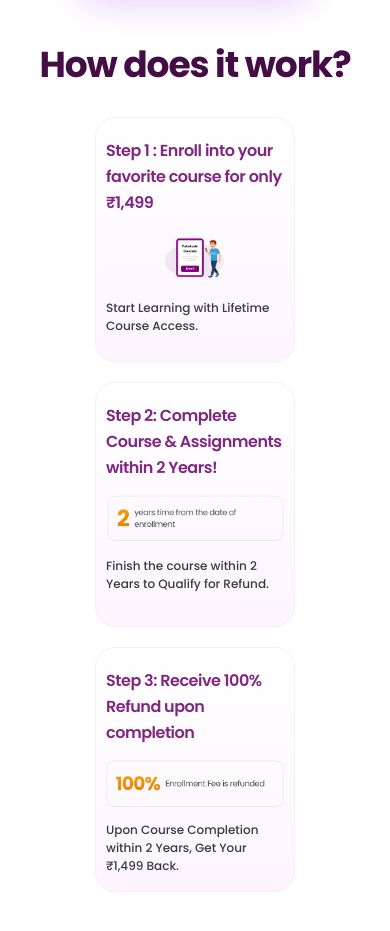
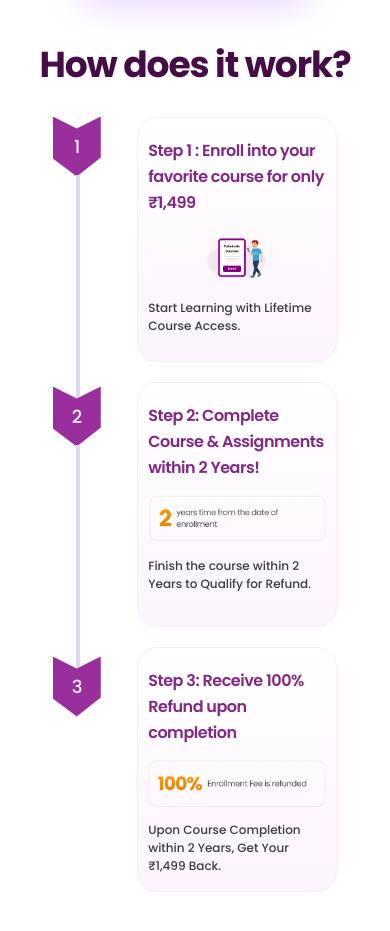
Before and after one commit to itsindrajput/tuteDude, a React (Vite) app: page / in a window 390 px wide. Shown: the part 2297-3228 px from the top of the page. Built offline with nearby package versions, Linux system fonts and the light colour scheme.

Commit message:
Responsive Offer Sec

```diff
--- a/src/components/offers/Offer.jsx
+++ b/src/components/offers/Offer.jsx
@@ -52,7 +52,16 @@ const Offer = () => {
 
         <div className={style.work_Card_Container}>
           <h3>How does it work?</h3>
-
+          <div className={style.mobile_steps_container}>
+            <div className={style.mobile_steps}>
+              <ul>
+                <li>1</li>
+                <span className={style.mobile_hr1}></span>
+                <li>2</li>
+                <span className={style.mobile_hr2}></span>
+                <li>3</li>
+              </ul>
+            </div>
             <div className={style.step_Card_Container}>
               {stepData.map((data, index) => (
                 <StepCard
@@ -67,6 +76,7 @@ const Offer = () => {
             </div>
           </div>
         </div>
+      </div>
     </>
   );
 };
--- a/src/components/offers/Offer.module.css
+++ b/src/components/offers/Offer.module.css
@@ -114,6 +114,9 @@
   letter-spacing: -0.03em;
   color: #450d45;
   margin-bottom: 25px;
+}
+.mobile_steps {
+  display: none;
 }
 
 /*Css for the mediam large screen*/
@@ -238,4 +241,61 @@
     color: #450d45;
     margin-bottom: 25px;
   }
+
+  .mobile_steps_container {
+    display: flex;
+    flex-direction: row;
+    gap: 10px;
+    width: 100%;
+    margin: 0 auto;
+    justify-content: space-around;
+  }
+  .mobile_steps {
+    display: block;
+  }
+  .mobile_steps ul {
+    list-style-type: none;
+    gap: 210px;
+    display: flex;
+    flex-direction: column;
+    position: relative;
+  }
+  .mobile_steps li {
+    width: 100px;
+    background-color: #992e9d;
+    clip-path: polygon(100% 68%, 50% 100%, 0 70%, 0 0, 50% 20%, 100% 0);
+    display: flex;
+    flex-direction: column;
+    justify-content: center;
+    align-items: center;
+    padding: 8px 24px;
+    isolation: isolate;
+    width: 45px;
+    height: 60px;
+
+    font-weight: 500;
+    font-size: 18px;
+    line-height: 28px;
+    text-align: center;
+    letter-spacing: -0.03em;
+    color: #fcf5fe;
+  }
+  .mobile_hr1 {
+    content: "";
+    position: absolute;
+    width: 4px;
+    height: 224px;
+    top: 58px;
+    left: 23px;
+    background-color: #dcdcef;
+  }
+  .mobile_hr2 {
+    content: "";
+    position: absolute;
+    width: 4px;
+    height: 224px;
+    top: 328px;
+    left: 23px;
+    background-color: #dcdcef;
+  }
 }
```
Lines whose indentation alone changed are shown as unchanged.
